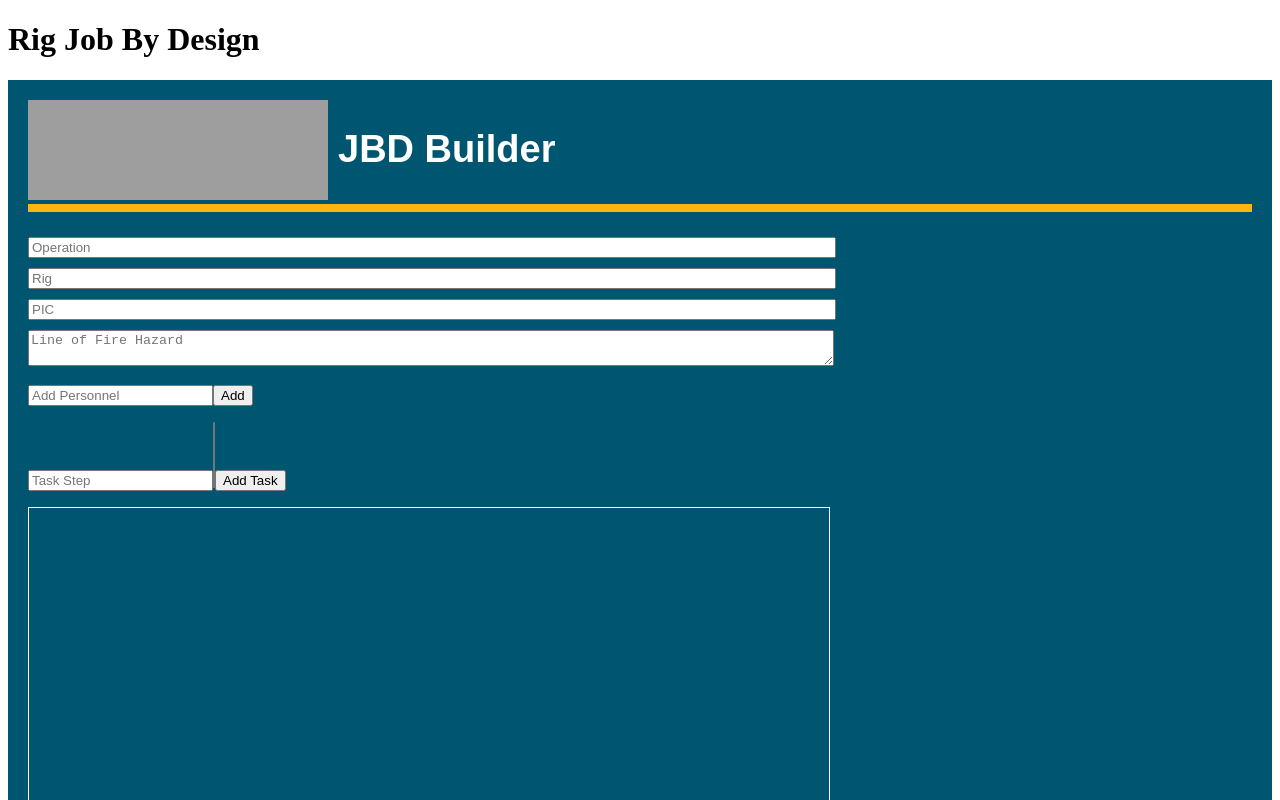
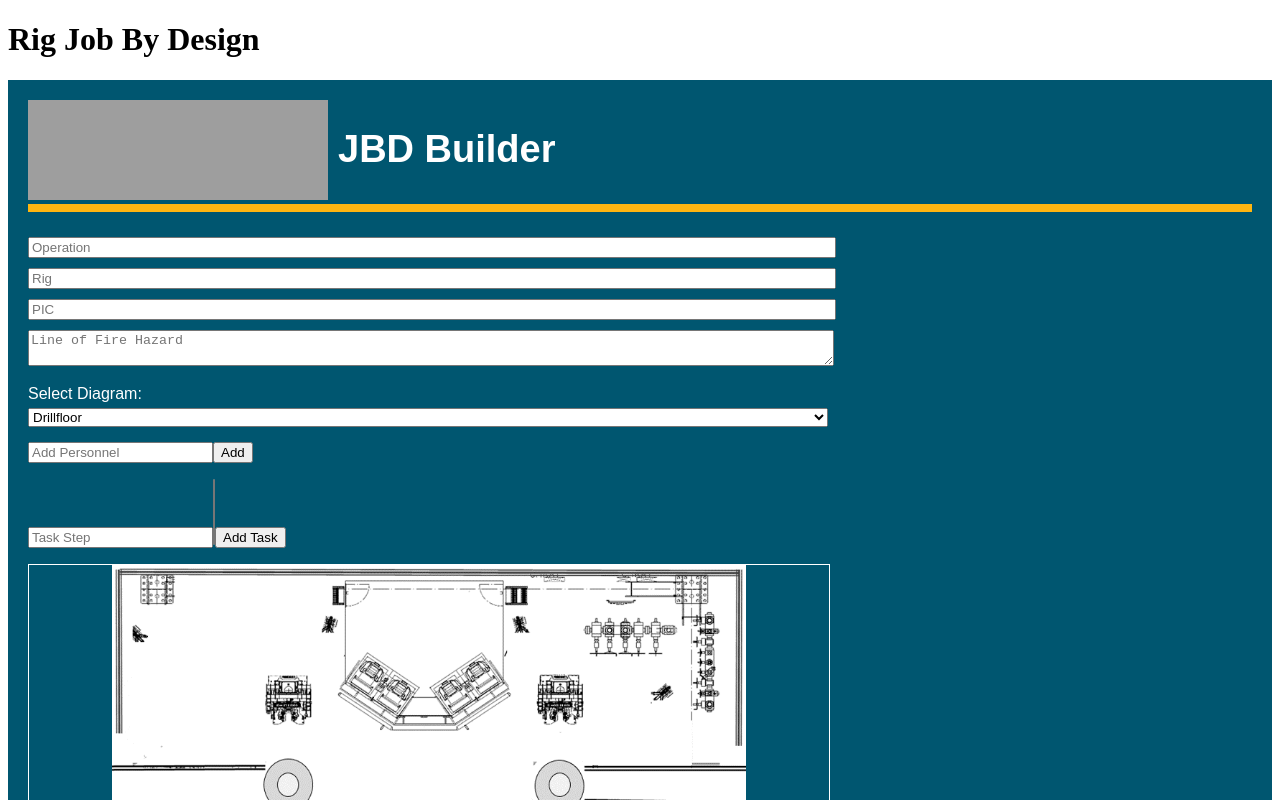
Before and after one commit to Kaourantinduplenne/JBD-Builder-01, a Next.js app: page / in a window 1280 px wide. Shown: the top 800 px of the page. Built offline with nearby package versions, Linux system fonts and the light colour scheme; grey boxes are pictures that could not be loaded.

Commit message:
Add files via upload

```diff
--- a/components/RigJBDBuilder.js
+++ b/components/RigJBDBuilder.js
@@ -2,12 +2,15 @@
 import React, { useState } from 'react';
 import Draggable from 'react-draggable';
 import { Rnd } from 'react-rnd';
+
+const colorPalette = ['#FFB511', '#FF6F61', '#6B5B95', '#88B04B', '#F7CAC9', '#92A8D1', '#955251', '#B565A7'];
 
 export default function RigJBDBuilder() {
   const [operation, setOperation] = useState('');
   const [rig, setRig] = useState('');
   const [pic, setPic] = useState('');
   const [lofHazard, setLofHazard] = useState('');
+  const [diagram, setDiagram] = useState('Drillfloor');
   const [workers, setWorkers] = useState([]);
   const [workerInput, setWorkerInput] = useState('');
   const [tasks, setTasks] = useState([]);
@@ -80,12 +83,21 @@ export default function RigJBDBuilder() {
         <textarea placeholder="Line of Fire Hazard" value={lofHazard} onChange={(e) => setLofHazard(e.target.value)} style={{ width: '100%', margin: '5px 0' }} />
 
         <div style={{ margin: '10px 0' }}>
+          <label>Select Diagram:</label>
+          <select value={diagram} onChange={(e) => setDiagram(e.target.value)} style={{ width: '100%', margin: '5px 0' }}>
+            <option value="Drillfloor">Drillfloor</option>
+            <option value="Helideck">Helideck</option>
+            <option value="Deck">Deck</option>
+          </select>
+        </div>
+
+        <div style={{ margin: '10px 0' }}>
           <input placeholder="Add Personnel" value={workerInput} onChange={(e) => setWorkerInput(e.target.value)} />
           <button onClick={addWorker}>Add</button>
           <ul>
             {workers.map((w, i) => (
               <li key={i}>
-                <span style={{ backgroundColor: '#FFB511', borderRadius: '50%', padding: '4px 8px', marginRight: '8px' }}>{i + 1}</span>
+                <span style={{ backgroundColor: colorPalette[i % colorPalette.length], borderRadius: '50%', padding: '4px 8px', marginRight: '8px' }}>{i + 1}</span>
                 {w} <button onClick={() => deleteWorker(i)}>❌</button>
               </li>
             ))}
@@ -110,6 +122,7 @@ export default function RigJBDBuilder() {
         </div>
 
         <div style={{ position: 'relative', width: '800px', height: '400px', border: '1px solid white' }}>
+          <img src={`/${diagram}.png`} alt={diagram} style={{ width: '100%', height: '100%', objectFit: 'contain' }} />
           {zones.map(z => (
             <Rnd key={z.id} size={{ width: z.w, height: z.h }} position={{ x: z.x, y: z.y }}
               onDragStop={(e, d) => updateZone(z.id, { x: d.x, y: d.y })}
```
